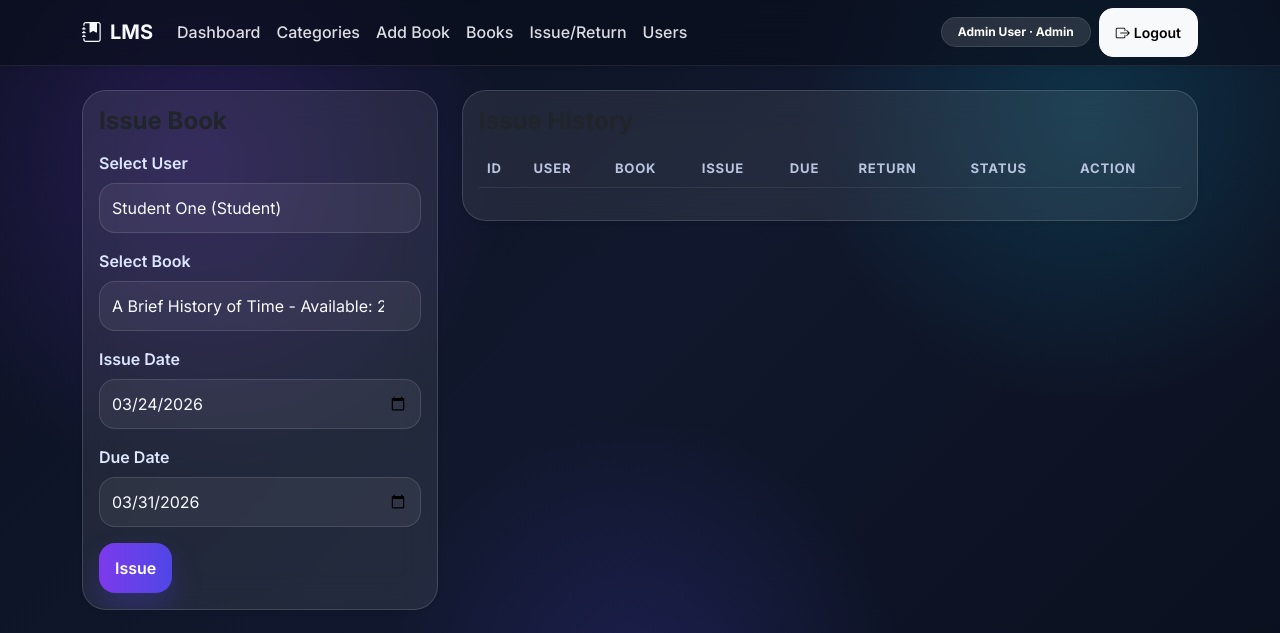
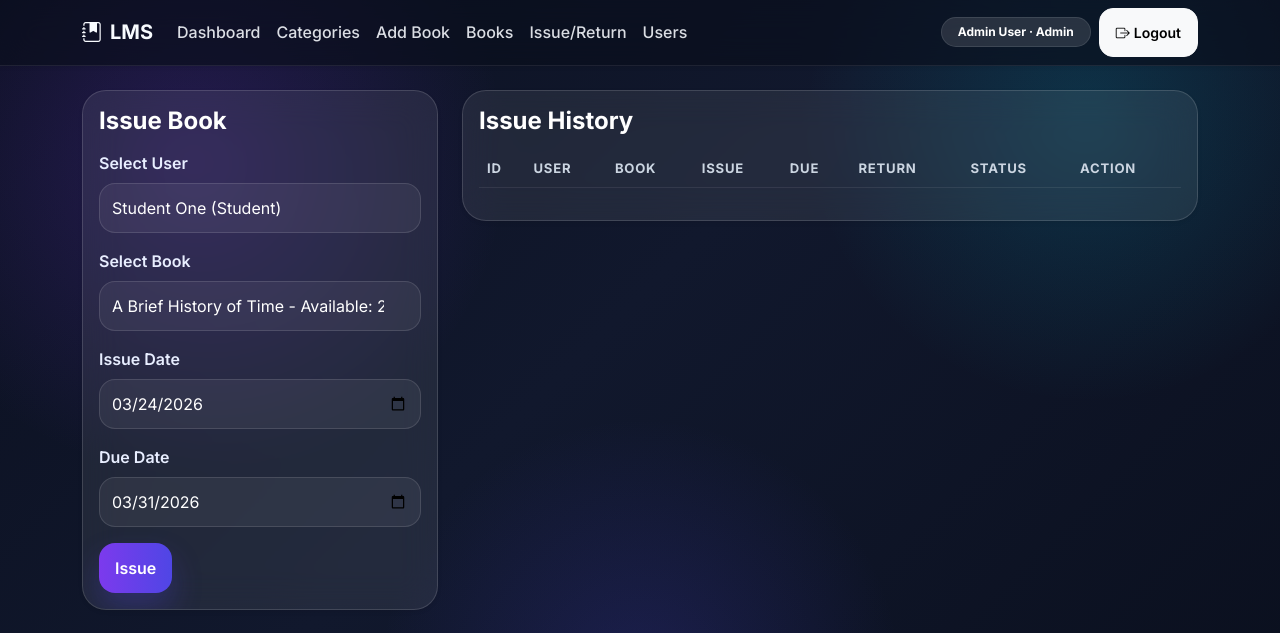
Before and after one commit to arik509/Library-Management-System-dbms-project, a PHP site: page /issue_book.php in a window 1280 px wide. Shown: the top 633 px of the page. Run offline with PHP 8.4, Linux system fonts and the light colour scheme; a user stored in the database is signed in; data comes from the database, SQL or seed files in the repository; data that the repository does not hold is empty.

Commit message:
Updated some ui color

```diff
--- a/style.css
+++ b/style.css
@@ -391,3 +391,119 @@ hr {
 .dashboard-card .text-muted {
   color: #cbd5e1 !important;
 }
+
+/* Force light text on dark pages */
+body,
+.card,
+.card-body,
+.table-card,
+.form-card,
+.dashboard-card,
+.stat-card,
+.table,
+.table td,
+.table th,
+.table tbody tr,
+label,
+.form-label,
+p,
+span,
+small,
+li,
+div,
+h1, h2, h3, h4, h5, h6 {
+  color: #e8eeff;
+}
+
+/* Page and card titles */
+.card h1,
+.card h2,
+.card h3,
+.card h4,
+.card h5,
+.card h6,
+.table-card h1,
+.table-card h2,
+.table-card h3,
+.table-card h4,
+.table-card h5,
+.table-card h6,
+.form-card h1,
+.form-card h2,
+.form-card h3,
+.form-card h4,
+.form-card h5,
+.form-card h6,
+.dashboard-card h1,
+.dashboard-card h2,
+.dashboard-card h3,
+.dashboard-card h4,
+.dashboard-card h5,
+.dashboard-card h6 {
+  color: #ffffff !important;
+}
+
+/* Table headings and rows */
+.table thead th {
+  color: #cbd5e1 !important;
+}
+
+.table tbody td {
+  color: #f1f5f9 !important;
+}
+
+/* Muted text on dark background */
+.text-muted,
+.card p,
+.card small,
+.table-card p,
+.form-card p {
+  color: #cbd5e1 !important;
+}
+
+/* Inputs and selects */
+.form-control,
+.form-select,
+input,
+select,
+textarea {
+  color: #ffffff !important;
+}
+
+/* Placeholder text */
+.form-control::placeholder,
+input::placeholder,
+textarea::placeholder {
+  color: #94a3b8 !important;
+}
+
+/* Select dropdown visible text */
+select option {
+  color: #111827 !important;
+  background: #ffffff !important;
+}
+
+/* Buttons inside dark cards */
+.btn-outline-danger {
+  color: #ff6b81 !important;
+  border-color: #ff4d6d !important;
+}
+
+.btn-outline-danger:hover {
+  color: #ffffff !important;
+  background: rgba(255, 77, 109, 0.18) !important;
+}
+
+/* Badges and status text */
+.badge,
+span.badge {
+  color: #ffffff !important;
+}
+
+/* Links inside cards */
+.card a,
+.table-card a,
+.form-card a,
+.dashboard-card a {
+  color: #ffffff;
+}
```
